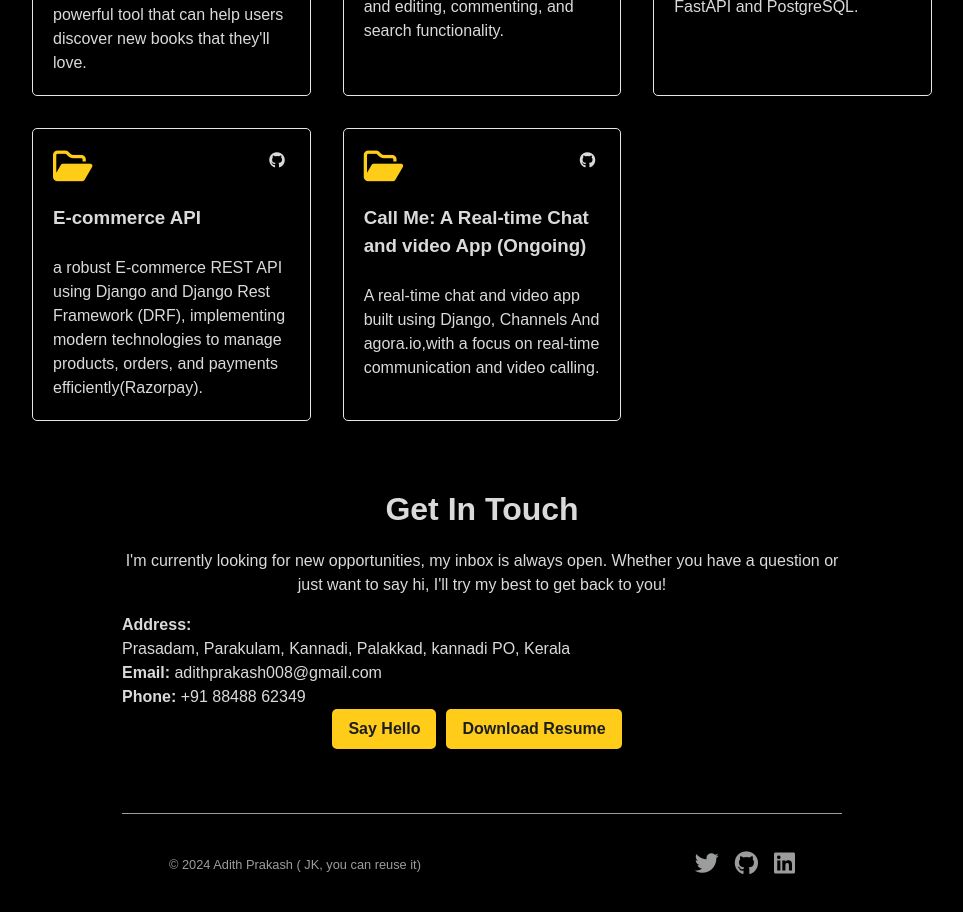
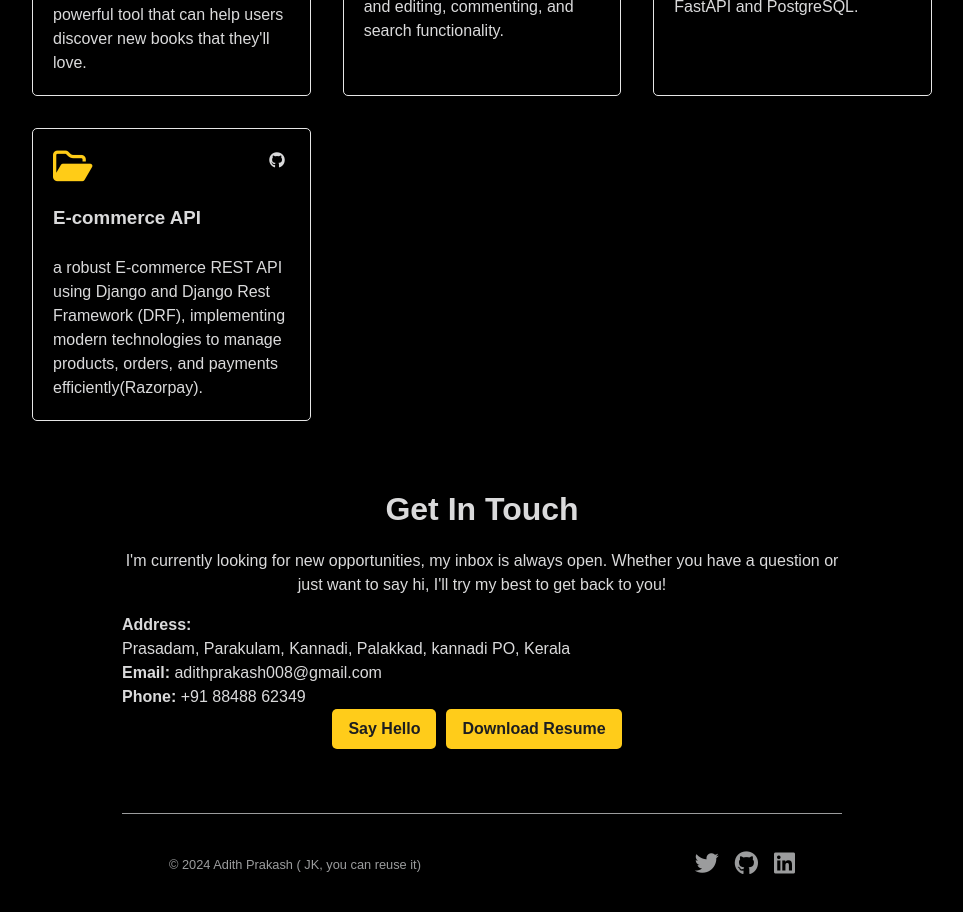
Before and after one commit to adith-p/my-portfolio, a Next.js app: page / in a window 1280 px wide. Shown: the part 2240-3152 px from the top of the page, without its empty margins (158-1121 px from the left). Built offline with nearby package versions, Linux system fonts and the light colour scheme.

Commit message:
removed projects

```diff
--- a/src/components/data.js
+++ b/src/components/data.js
@@ -26,13 +26,6 @@ export const projectData = [
         title: 'E-commerce API',
         description: ' a robust E-commerce REST API using Django and Django Rest Framework (DRF), implementing modern technologies to manage products, orders, and payments efficiently(Razorpay).',
         gitHubLink: 'https://github.com/adith-p/eCommerce-API'
-    },
-    {
-        id: 5,
-        title: 'Call Me: A Real-time Chat and video App (Ongoing)',
-        description: 'A real-time chat and video app built using Django, Channels And agora.io,with a focus on real-time communication and video calling.',
-        gitHubLink: 'https://github.com/adith-p/Call-Me-App',
-
     }
 
 ]
```
